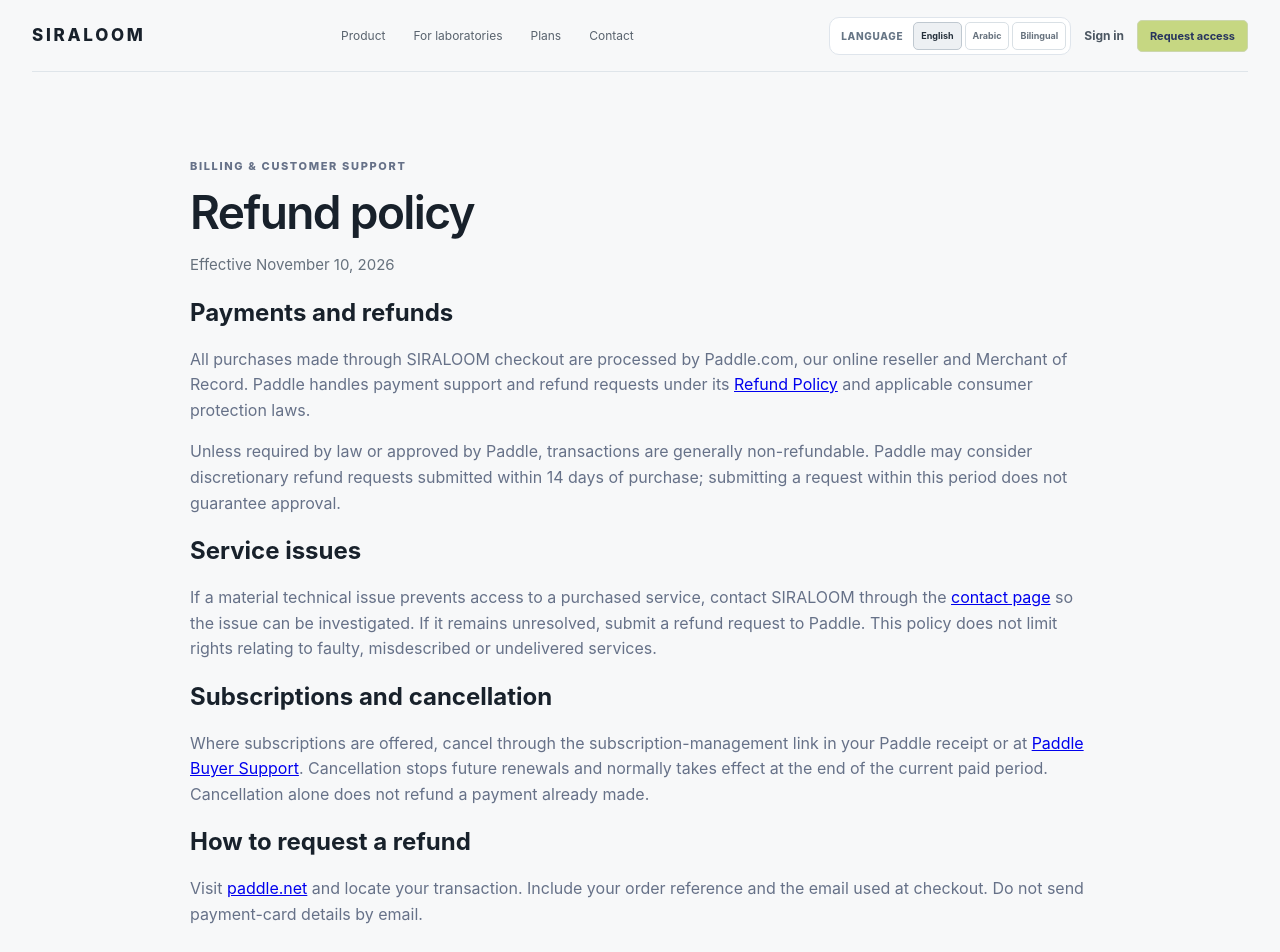
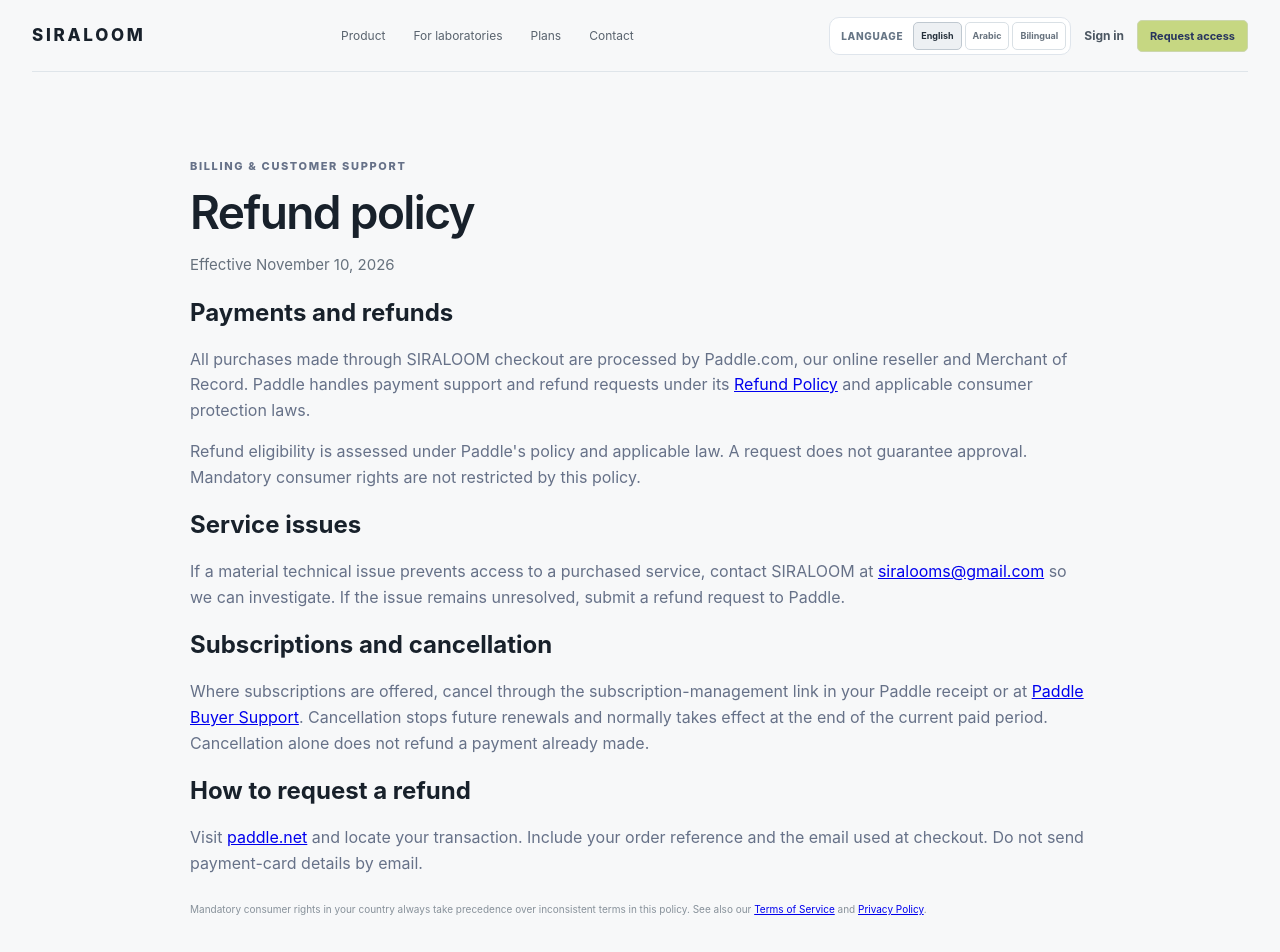
Before and after one commit to SayedaRehmat/SIRALOOM, a Next.js app in the folder frontend/: page /refund-policy in a window 1280 px wide. Shown: the top 952 px of the page. Built offline with nearby package versions, Linux system fonts and the light colour scheme; no server answers.

Commit message:
fix(legal): publish support email in refund policy

```diff
--- a/frontend/app/(public)/refund-policy/page.tsx
+++ b/frontend/app/(public)/refund-policy/page.tsx
@@ -1,39 +1,16 @@
 "use client";
-
 import Link from "next/link";
 import { SiteShell } from "../../../components/site-shell";
-
 export default function RefundPolicy() {
-  return (
-    <SiteShell>
-      <main className="content-page public-content legal">
-        <p className="eyebrow">BILLING &amp; CUSTOMER SUPPORT</p>
-        <h1>Refund policy</h1>
-        <p className="lead">Effective November 10, 2026</p>
-
-        <section>
-          <h2>Payments and refunds</h2>
-          <p>All purchases made through SIRALOOM checkout are processed by Paddle.com, our online reseller and Merchant of Record. Paddle handles payment support and refund requests under its <a href="https://www.paddle.com/legal/refund-policy" target="_blank" rel="noreferrer">Refund Policy</a> and applicable consumer protection laws.</p>
-          <p>Unless required by law or approved by Paddle, transactions are generally non-refundable. Paddle may consider discretionary refund requests submitted within 14 days of purchase; submitting a request within this period does not guarantee approval.</p>
-        </section>
-
-        <section>
-          <h2>Service issues</h2>
-          <p>If a material technical issue prevents access to a purchased service, contact SIRALOOM through the <Link href="/contact">contact page</Link> so the issue can be investigated. If it remains unresolved, submit a refund request to Paddle. This policy does not limit rights relating to faulty, misdescribed or undelivered services.</p>
-        </section>
-
-        <section>
-          <h2>Subscriptions and cancellation</h2>
-          <p>Where subscriptions are offered, cancel through the subscription-management link in your Paddle receipt or at <a href="https://paddle.net" target="_blank" rel="noreferrer">Paddle Buyer Support</a>. Cancellation stops future renewals and normally takes effect at the end of the current paid period. Cancellation alone does not refund a payment already made.</p>
-        </section>
-
-        <section>
-          <h2>How to request a refund</h2>
-          <p>Visit <a href="https://paddle.net" target="_blank" rel="noreferrer">paddle.net</a> and locate your transaction. Include your order reference and the email used at checkout. Do not send payment-card details by email.</p>
-        </section>
-
-        <p className="quiet">Mandatory consumer rights in your country always take precedence over inconsistent terms in this policy. See also our <Link href="/terms">Terms of Service</Link> and <Link href="/privacy">Privacy Policy</Link>.</p>
-      </main>
-    </SiteShell>
-  );
+ return <SiteShell><main className="content-page public-content legal">
+  <p className="eyebrow">BILLING &amp; CUSTOMER SUPPORT</p><h1>Refund policy</h1><p className="lead">Effective November 10, 2026</p>
+  <section><h2>Payments and refunds</h2>
+   <p>All purchases made through SIRALOOM checkout are processed by Paddle.com, our online reseller and Merchant of Record. Paddle handles payment support and refund requests under its <a href="https://www.paddle.com/legal/refund-policy" target="_blank" rel="noreferrer">Refund Policy</a> and applicable consumer protection laws.</p>
+   <p>Refund eligibility is assessed under Paddle's policy and applicable law. A request does not guarantee approval. Mandatory consumer rights are not restricted by this policy.</p>
+  </section>
+  <section><h2>Service issues</h2><p>If a material technical issue prevents access to a purchased service, contact SIRALOOM at <a href="mailto:siralooms@gmail.com">siralooms@gmail.com</a> so we can investigate. If the issue remains unresolved, submit a refund request to Paddle.</p></section>
+  <section><h2>Subscriptions and cancellation</h2><p>Where subscriptions are offered, cancel through the subscription-management link in your Paddle receipt or at <a href="https://paddle.net" target="_blank" rel="noreferrer">Paddle Buyer Support</a>. Cancellation stops future renewals and normally takes effect at the end of the current paid period. Cancellation alone does not refund a payment already made.</p></section>
+  <section><h2>How to request a refund</h2><p>Visit <a href="https://paddle.net" target="_blank" rel="noreferrer">paddle.net</a> and locate your transaction. Include your order reference and the email used at checkout. Do not send payment-card details by email.</p></section>
+  <p className="quiet">Mandatory consumer rights in your country always take precedence over inconsistent terms in this policy. See also our <Link href="/terms">Terms of Service</Link> and <Link href="/privacy">Privacy Policy</Link>.</p>
+ </main></SiteShell>;
 }
```
